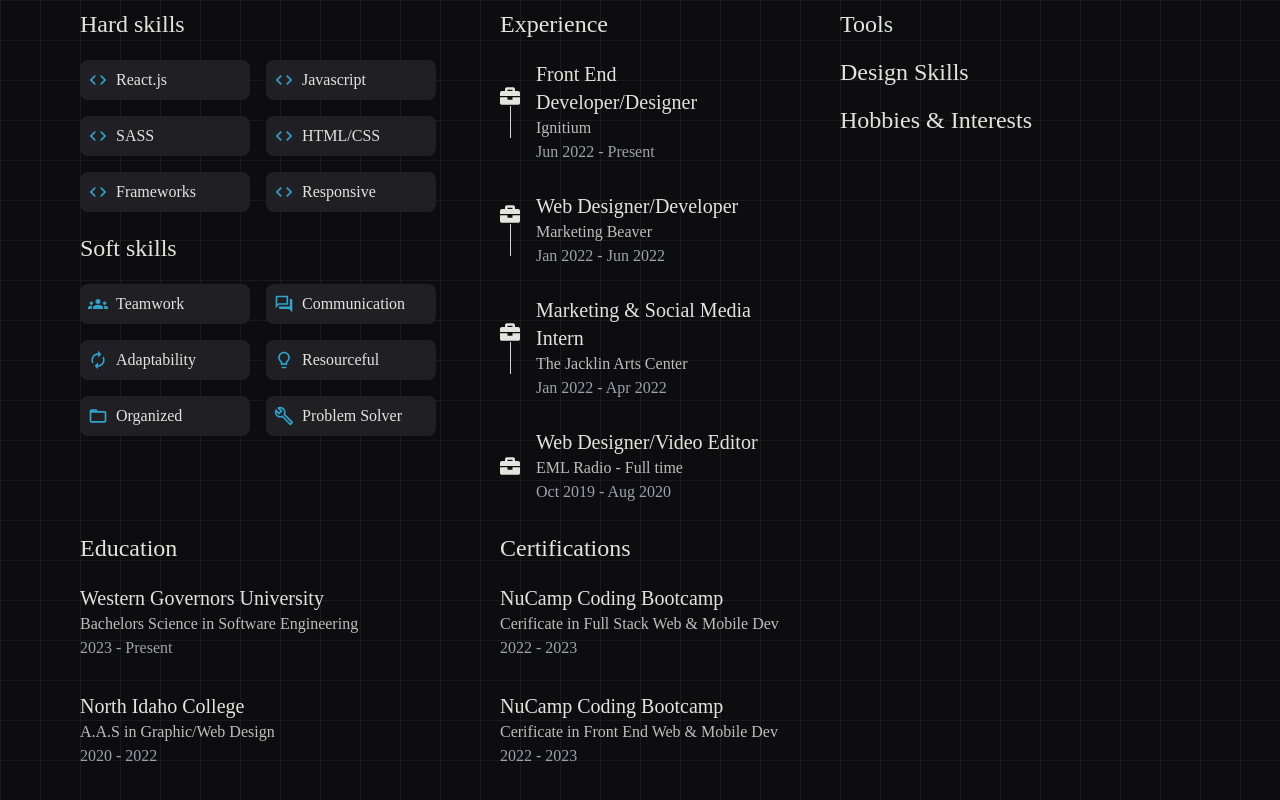
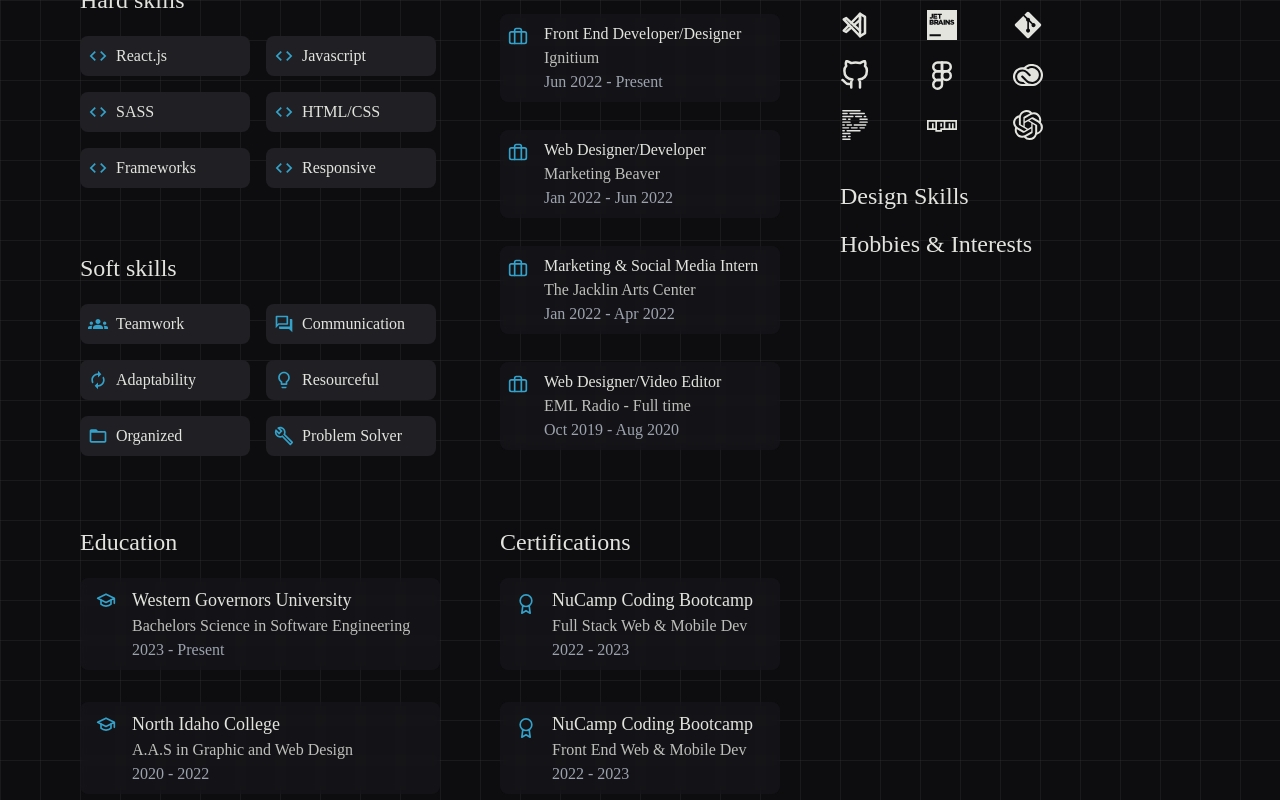
Before and after one commit to Kcounts93/my-portfolio, a React (Create React App) app: page / in a window 1280 px wide. Shown: the part 2440-3240 px from the top of the page. Built offline with nearby package versions, Linux system fonts and the light colour scheme.

Commit message:
bento grid remove and resume update

```diff
--- a/src/components/About.jsx
+++ b/src/components/About.jsx
@@ -1,18 +1,17 @@
 import React from "react";
 import { motion } from "framer-motion";
 import { MdOutlineArrowForward } from "react-icons/md";
-import BentoGrid from "./BentoGrid";
-import hiking from "../assets/hiking.png";
 import me from "../assets/me.png";
-import illustration1 from "../assets/dev.png";
-import illustration2 from "../assets/dev2.png";
+// import hiking from "../assets/hiking.png";
+// import illustration1 from "../assets/dev.png";
+// import illustration2 from "../assets/dev2.png";
 
-const images = [
-  { id: "1", src: me, alt: "Description of Image 1" },
-  { id: "2", src: illustration1, alt: "Description of Image 2" },
-  { id: "3", src: illustration2, alt: "Description of Image 3" },
-  { id: "4", src: hiking, alt: "Description of Image 3" },
-];
+// const images = [
+//   { id: "1", src: me, alt: "Description of Image 1" },
+//   { id: "2", src: illustration1, alt: "Description of Image 2" },
+//   { id: "3", src: illustration2, alt: "Description of Image 3" },
+//   { id: "4", src: hiking, alt: "Description of Image 3" },
+// ];
 
 const About = () => {
   return (
@@ -46,7 +45,7 @@ const About = () => {
               virtual worlds, my current favorites include Starfield, Stardew
               Valley, and Call of Duty.
             </p>
-            <div className="flex mt-5">
+            <div className="mt-10">
               <a
                 href="https://www.linkedin.com/in/kaylacounts/"
                 target="_blank"
@@ -63,8 +62,8 @@ const About = () => {
           </motion.div>
 
           {/* Right Section */}
-          <div className="w-full lg:w-1/2 flex flex-col justify-between">
-            <BentoGrid images={images} />
+          <div className="w-full lg:w-1/2 flex flex-col justify-center items-center">
+            <img src={me} alt="me" className="w-[65%] h-auto rounded-lg opacity-75"/>
           </div>
         </div>
       </div>
--- a/src/components/ProjectCard.jsx
+++ b/src/components/ProjectCard.jsx
@@ -3,7 +3,7 @@ const ProjectCard = ({ project }) => (
     {/* Project card content */}
     <div className="mx-2 h-full rounded-xl p-0.5 shadow-lg transition">
       {/* Project details */}
-      <div className="flex-col h-full justify-center align-middle rounded-[10px] bg-charcoal backdrop-filter backdrop-blur-sm bg-opacity-40 p-4 sm:p-6 flex-grow">
+      <div className="flex-col h-full justify-center align-middle rounded-lg bg-charcoal backdrop-filter backdrop-blur-sm bg-opacity-40 p-4 sm:p-6 flex-grow">
         <div className="overflow-hidden">
           <a href={project.liveLink} target="_blank" rel="noopener noreferrer">
             <img className="mb-5" src={project.image} alt={project.title} />
--- a/src/components/Resume.jsx
+++ b/src/components/Resume.jsx
@@ -4,6 +4,7 @@ import HardSkills from "./resumeComponents/HardSkills";
 import Experience from "./resumeComponents/Experience";
 import Education from "./resumeComponents/Education";
 import Certifications from "./resumeComponents/Certifications";
+import Tools from "./resumeComponents/Tools";
 
 const Resume = () => {
   return (
@@ -11,7 +12,7 @@ const Resume = () => {
       <div className="container mx-auto px-5 md:px-10 lg:px-20 mt-20 mb-10 flex-row">
         <div className="grid grid-cols-1 md:grid-cols-3 gap-5">
           {/* Left Side: Skills */}
-          <div className="md:col-span-1">
+          <div className="md:col-span-1 flex flex-col justify-around">
             <div>
               <HardSkills />
             </div>
@@ -21,7 +22,7 @@ const Resume = () => {
           </div>
 
           {/* Middle Side: Experience and Education */}
-          <div className="md:col-span-1 justify-center">
+          <div className="md:col-span-1">
             <div>
               <Experience />
             </div>
@@ -32,7 +33,7 @@ const Resume = () => {
             {/* Software Skills */}
             <div>
               <h2 className="font-light text-2xl mb-4">Tools</h2>
-              {/* SkillBar components */}
+              <Tools />
             </div>
             {/* Design Skills */}
             <div>
@@ -47,16 +48,18 @@ const Resume = () => {
             </div>
           </div>
         </div>
-        <div className="grid grid-cols-1 md:grid-cols-3 gap-5">
+        <div className="grid grid-cols-1 md:grid-cols-3 gap-5 mt-12">
           {/* Left Side: Skills */}
           <div className="md:col-span-1">
             <Education />
+            </div>
+            <div className="md:col-span-1">
+              <Certifications />
+            </div>
+            <div className="md:col-span-1">
+            </div>
           </div>
-          <div className="md:col-span-1">
-            <Certifications />
-          </div>
-          <div className="md:col-span-1"></div>
-        </div>
+
       </div>
       <button className="primary-btn">View resume</button>
     </div>
--- a/src/components/resumeComponents/Certifications.jsx
+++ b/src/components/resumeComponents/Certifications.jsx
@@ -1,16 +1,17 @@
 import React from "react";
+import { FiAward } from "react-icons/fi";
 
 const certificates = [
   {
     school: "NuCamp Coding Bootcamp",
-    degree: "Cerificate in Full Stack Web & Mobile Dev",
+    degree: "Full Stack Web & Mobile Dev",
     year: "2022 - 2023",
     description:
       "Focuses on server-side programming and database integration, ensuring a well-rounded mastery of web development. Relevant coursework: Node.js, Express, MongoDB, Firebase, Cloud Firestore",
   },
   {
     school: "NuCamp Coding Bootcamp",
-    degree: "Cerificate in Front End Web & Mobile Dev",
+    degree: "Front End Web & Mobile Dev",
     year: "2022 - 2023",
     description:
       "Focuses on building engaging user interfaces. Skills & Technologies developed: Bootstrap, React, React Native, Git, Redux, Google Cloud Platform",
@@ -23,9 +24,12 @@ const Certifications = () => {
       <h2 className="text-2xl font-light mb-5">Certifications</h2>
       <div className="flex flex-col items-center">
         {certificates.map((cert, index) => (
-          <div key={index} className="flex items-center w-full mb-8">
+          <div key={index} className="flex items-start w-full mb-8 rounded-lg bg-charcoal backdrop-filter backdrop-blur-sm bg-opacity-40 pl-4 py-2">
+            <div className="flex flex-col items-start mr-4">
+              <FiAward className="text-xl text-drap mt-2 text-blue-500" />
+            </div>
             <div className="flex-1">
-              <h3 className="text-xl font-medium">{cert.school}</h3>
+              <h3 className="text-lg font-medium">{cert.school}</h3>
               <p className="text-darkputty">{cert.degree}</p>
               <p className="text-gray-400">{cert.year}</p>
             </div>
--- a/src/components/resumeComponents/Education.jsx
+++ b/src/components/resumeComponents/Education.jsx
@@ -1,4 +1,5 @@
 import React from "react";
+import { LuGraduationCap } from "react-icons/lu";
 
 const education = [
   {
@@ -11,7 +12,7 @@ const education = [
 
   {
     school: "North Idaho College",
-    degree: "A.A.S in Graphic/Web Design",
+    degree: "A.A.S in Graphic and Web Design",
     year: "2020 - 2022",
     description:
       "Acquired practical skills in digital design, web development, and multimedia communication.",
@@ -24,10 +25,13 @@ const Education = () => {
       <h2 className="text-2xl font-light mb-5">Education</h2>
       <div className="flex flex-col items-center">
         {education.map((edu, index) => (
-          <div key={index} className="flex items-center w-full mb-8">
+          <div key={index} className="flex items-start w-full mb-8 rounded-lg bg-charcoal backdrop-filter backdrop-blur-sm bg-opacity-40 pl-4 py-2">
+            <div className="flex flex-col items-start mr-4">
+              <LuGraduationCap className="text-xl text-drap mt-1 text-blue-500" />
+            </div>
             <div className="flex-1">
-              <h3 className="text-xl font-medium">{edu.school}</h3>
-              <p className="text-darkputty">{edu.degree}</p>
+              <h3 className="text-lg">{edu.school}</h3>
+              <p className="text-darkputty font-medium">{edu.degree}</p>
               <p className="text-gray-400">{edu.year}</p>
             </div>
           </div>
--- a/src/components/resumeComponents/Experience.jsx
+++ b/src/components/resumeComponents/Experience.jsx
@@ -1,5 +1,5 @@
 import React from "react";
-import { FaBriefcase } from "react-icons/fa";
+import { FiBriefcase } from "react-icons/fi";
 
 const experiences = [
   {
@@ -38,15 +38,12 @@ const Experience = () => {
       <h2 className="text-2xl font-light mb-5">Experience</h2>
       <div className="flex flex-col items-center">
         {experiences.map((exp, index) => (
-          <div key={index} className="flex items-center w-full mb-7">
-            <div className="flex flex-col items-center mr-4">
-              <FaBriefcase className="text-xl text-blue-500" />
-              {index < experiences.length - 1 && (
-                <div className="w-px h-8 bg-gray-300" />
-              )}
+          <div key={index} className="flex items-start w-full mb-7 rounded-lg bg-charcoal backdrop-filter backdrop-blur-sm bg-opacity-40 px-2 py-2">
+            <div className="flex flex-col items-start mr-4">
+              <FiBriefcase className="text-xl text-drap mt-1 text-blue-500" />
             </div>
             <div className="flex-1">
-              <h3 className="text-xl font-medium">{exp.title}</h3>
+              <h3 className="text-md">{exp.title}</h3>
               <p className="text-darkputty">{exp.company}</p>
               <p className="text-gray-400">{exp.date}</p>
             </div>
--- /dev/null
+++ b/src/components/resumeComponents/Tools.jsx
@@ -0,0 +1,28 @@
+import React from "react";
+import { FiFigma, FiGithub } from "react-icons/fi";
+import { TbBrandVscode } from "react-icons/tb";
+import {
+  SiJetbrains,
+  SiPrettier,
+  SiAdobecreativecloud,
+  SiOpenai,
+} from "react-icons/si";
+import { FaGitAlt, FaNpm } from "react-icons/fa";
+
+const Tools = () => {
+  return (
+    <div className="grid grid-cols-3 grid-rows-3 gap-5 my-4 w-60 mb-10">
+      <TbBrandVscode className="text-3xl" />
+      <SiJetbrains className="text-3xl" />
+      <FaGitAlt className="text-3xl" />
+      <FiGithub className="text-3xl" />
+      <FiFigma className="text-3xl" />
+      <SiAdobecreativecloud className="text-3xl" />
+      <SiPrettier className="text-3xl" />
+      <FaNpm className="text-3xl" />
+      <SiOpenai className="text-3xl" />
+    </div>
+  );
+};
+
+export default Tools;
```
